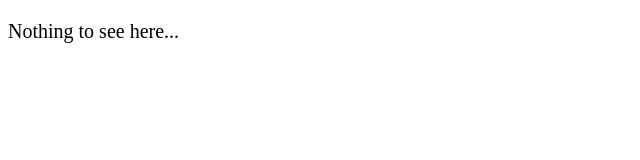
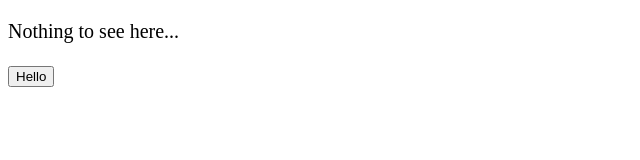
Before and after one commit to furqooncode/Test, a plain HTML site: page index.html in a window 1280 px wide. Shown: the whole page, without its empty margins (0-640 px from the left). Drawn offline with Linux system fonts and the light colour scheme.

Commit message:
update index.html

```diff
--- a/index.html
+++ b/index.html
@@ -16,6 +16,7 @@
 
 <body>
   <p>Nothing to see here...</p>
+  <button type="submit">Hello</button>
   <!-- Project -->
   <script src="main.js"></script>
 </body>
```
